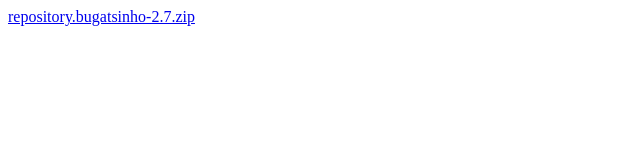
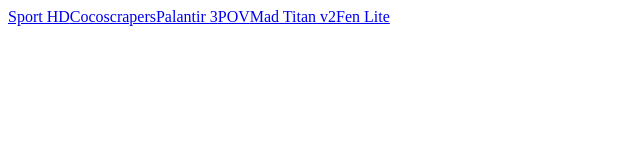
Before and after one commit to dtvm/dtvm.github.io, a plain HTML site: page repo/index.html in a window 1280 px wide. Shown: the whole page, without its empty margins (0-640 px from the left). Drawn offline with Linux system fonts and the light colour scheme.

Commit message:
Update index.html

```diff
--- a/repo/index.html
+++ b/repo/index.html
@@ -1,6 +1,11 @@
 <!DOCTYPE html>
 <html lang="en">
   <table>
-    <a href="repository.bugatsinho-2.7.zip">repository.bugatsinho-2.7.zip</a>
+    <a href="repository.bugatsinho-2.7.zip">Sport HD</a>
+    <a href="repository.cocoscrapers-1.0.0">Cocoscrapers</a>
+    <a href="repository.estupalant">Palantir 3</a>
+    <a href="repository.kodifitzwell-0.0.1">POV</a>
+    <a href="repository.Magnetic-1.1.0b">Mad Titan v2</a>
+    <a href="repository.umbrella-2.2.6">Fen Lite</a>
   </table>
 </html>
```
